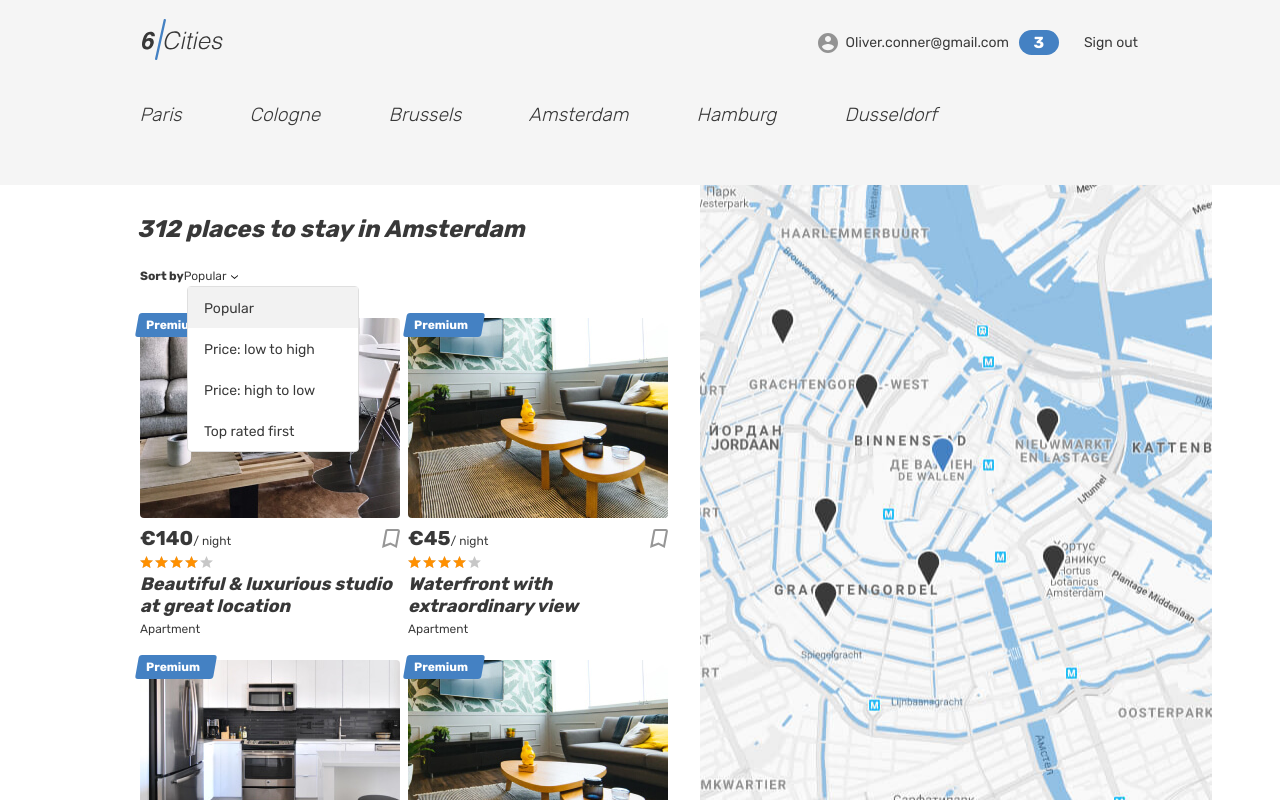
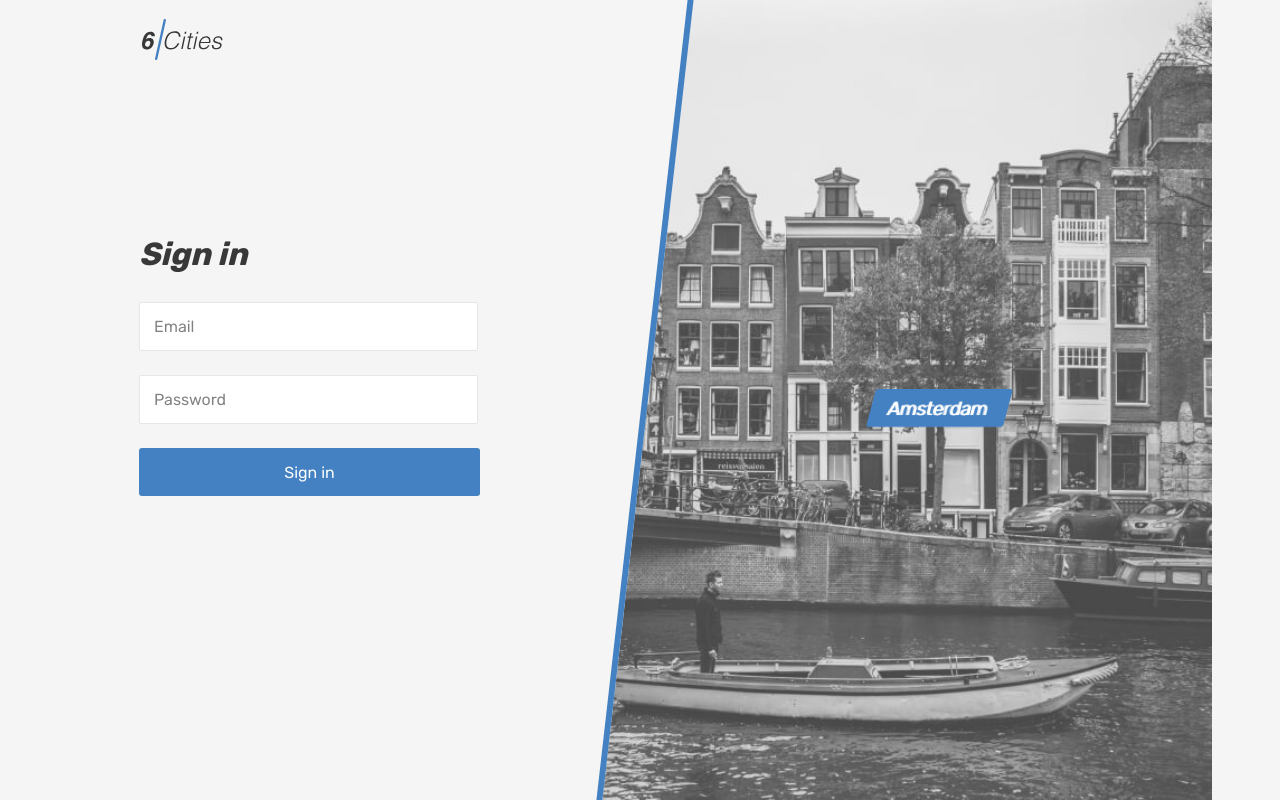
Before and after one commit to valeriyasv/2271799-six-cities-14, a React (Vite) app: page /login in a window 1280 px wide. Built offline with nearby package versions, Linux system fonts and the light colour scheme.

Commit message:
Добавит маршрутизацию.

```diff
--- a/src/components/app/app.tsx
+++ b/src/components/app/app.tsx
@@ -1,4 +1,10 @@
+import {BrowserRouter, Route, Routes} from 'react-router-dom';
+import { AppRoute } from '../../const';
 import MainScreen from '../../pages/main/main-screen';
+import LoginScreen from '../../pages/login/login-screen';
+import FavoritesScreen from '../../pages/favorites/favorites-screen';
+import OfferScreen from '../../pages/offer/offer-screen';
+import NotFoundScreen from '../../pages/not-found-screen/not-found-screen';
 
 type OffersType = {
   id: number;
@@ -15,11 +21,15 @@ type AppScreenProps = {
 
 function App({offersCount, cities, offers}: AppScreenProps): JSX.Element {
   return (
-    <MainScreen
-      offersCount={offersCount}
-      cities={cities}
-      offers={offers}
-    />
+    <BrowserRouter>
+      <Routes>
+        <Route path={AppRoute.Main} element={<MainScreen offersCount={offersCount} cities={cities} offers={offers} />} />
+        <Route path={AppRoute.Login} element={<LoginScreen />} />
+        <Route path={AppRoute.Favorites} element={<FavoritesScreen />} />
+        <Route path={AppRoute.Offer} element={<OfferScreen />} />
+        <Route path='*' element={<NotFoundScreen />} />
+      </Routes>
+    </BrowserRouter>
   );
 }
 
--- a/src/const.ts
+++ b/src/const.ts
@@ -58,3 +58,10 @@ export type ImageOfferType = {
 export const ImagesOffersData: ImageOfferType[] = [
 
 ];
+
+export enum AppRoute {
+  Main = '/',
+  Login = '/login',
+  Favorites = '/favorites',
+  Offer = '/offer'
+}
--- /dev/null
+++ b/src/pages/not-found-screen/not-found-screen.tsx
@@ -0,0 +1,9 @@
+function NotFoundScreen(): JSX.Element {
+  return (
+    <div className="cities__places-container container">
+      <h1>404. Page not found</h1>
+    </div>
+  );
+}
+
+export default NotFoundScreen;
```
